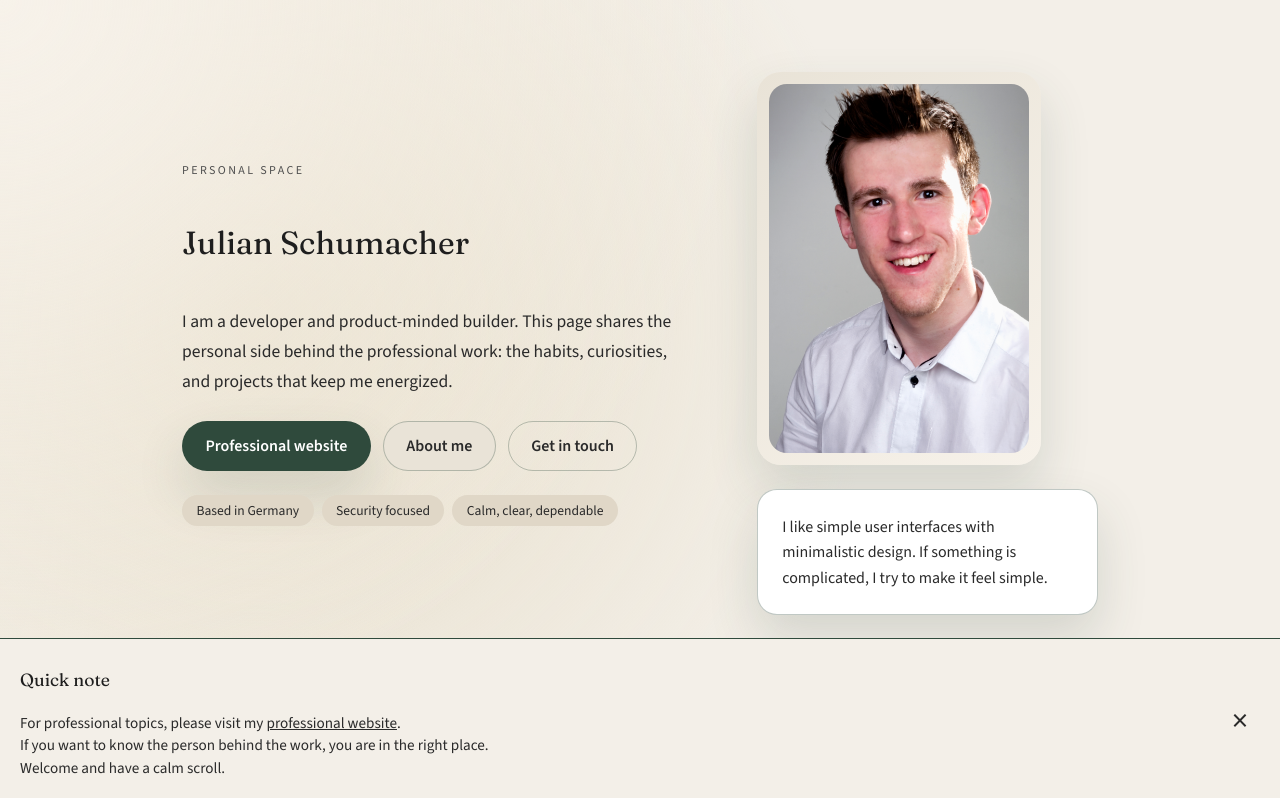
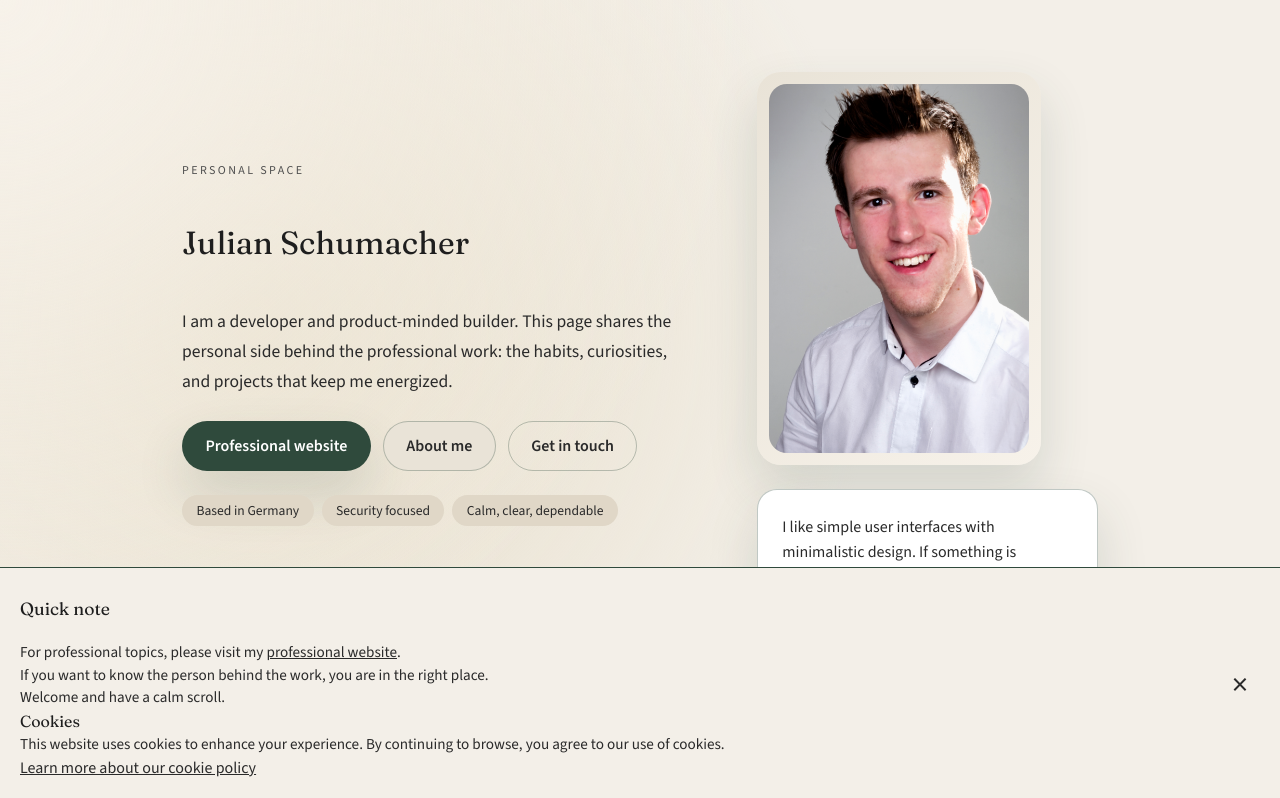
Before and after one commit to juliandevelops/Personal-Website, a Next.js app in the folder personal-website/: page / in a window 1280 px wide. Shown: the top 798 px of the page. Built offline with nearby package versions, Linux system fonts and the light colour scheme; no server answers.

Commit message:
Update QuickInfoBanner.tsx

```diff
--- a/personal-website/src/components/QuickInfoBanner.tsx
+++ b/personal-website/src/components/QuickInfoBanner.tsx
@@ -32,6 +32,9 @@ export default function QuickInfoBanner({
                             <br />
                             Welcome and have a calm scroll.
                         </p>
+                        <h4>Cookies</h4>
+                        <p>This website uses cookies to enhance your experience. By continuing to browse, you agree to our use of cookies.</p>
+                        <Link href="/legal/privacy">Learn more about our cookie policy</Link>
                     </div>
                     <button
                         className={styles.closeButton}
```
